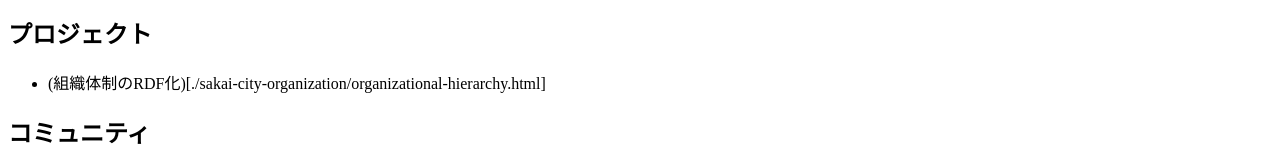
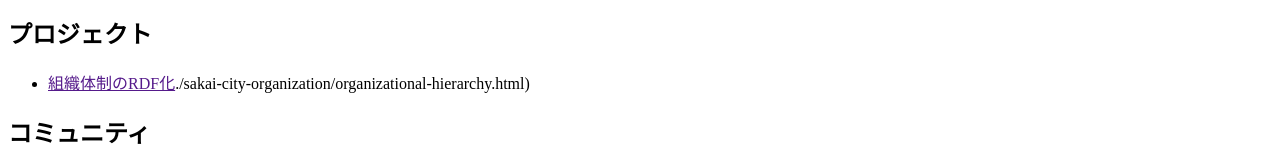
Before and after one commit to code4sakai/code4sakai.github.io, a plain HTML site: page index.html in a window 1280 px wide. Shown: the part 175-335 px from the top of the page. Drawn offline with Linux system fonts and the light colour scheme.

Commit message:
Add files via upload

```diff
--- a/index.html
+++ b/index.html
@@ -4,7 +4,7 @@
 <p>公式 Twitterはいずれ作るかもしれません。</p>
 <h2 id="プロジェクト">プロジェクト</h2>
 <ul>
-<li>(組織体制のRDF化)[./sakai-city-organization/organizational-hierarchy.html]</li>
+<li><a href="">組織体制のRDF化</a>./sakai-city-organization/organizational-hierarchy.html)</li>
 </ul>
 <h2 id="コミュニティ">コミュニティ</h2>
 <p>なにもありません。</p>
```
